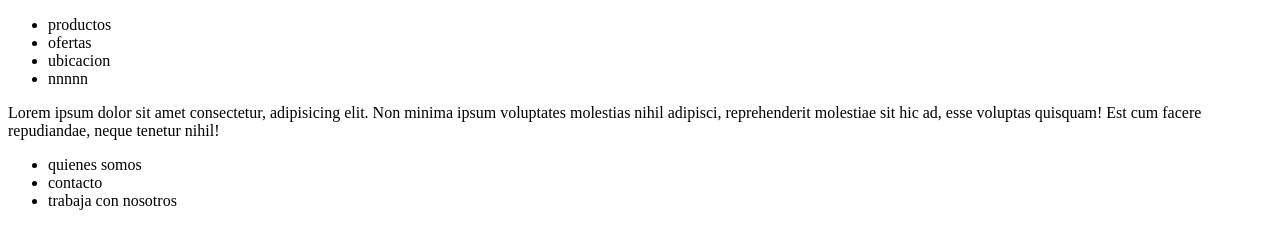
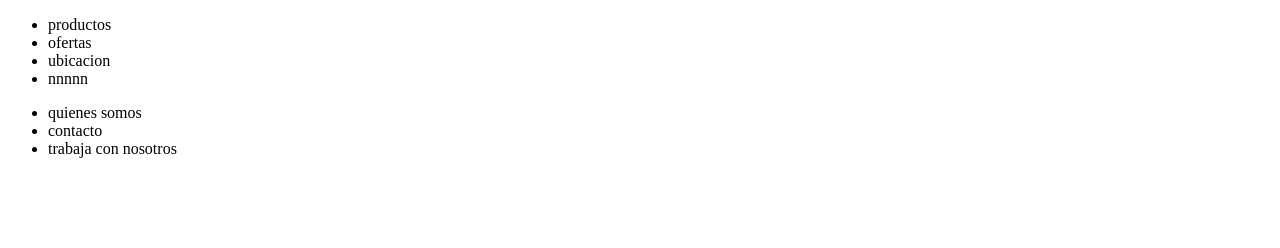
Before and after one commit to Niki2422/galu, a website: page public/home.html in a window 1280 px wide. Drawn offline with Linux system fonts and the light colour scheme.

Commit message:
se elimino un parrafo

```diff
--- a/public/home.html
+++ b/public/home.html
@@ -25,8 +25,6 @@
     </header>
     <main>
 
-        <p>Lorem ipsum dolor sit amet consectetur, adipisicing elit. Non minima ipsum voluptates molestias nihil adipisci, reprehenderit molestiae sit hic ad, esse voluptas quisquam! Est cum facere repudiandae, neque tenetur nihil!</p>
-
 
     </main>
 
```
